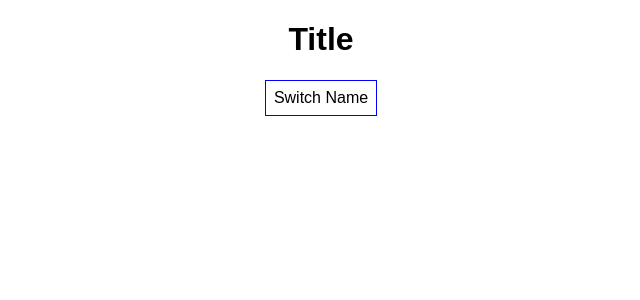
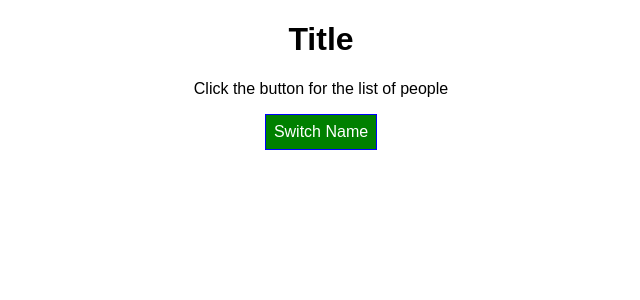
Before and after one commit to walpolsh/react16-redux, a React (Create React App) app in the folder rcg/: page / in a window 1280 px wide. Shown: the top 300 px of the page, without its empty margins (319-959 px from the left). Built offline with nearby package versions, Linux system fonts and the light colour scheme.

Commit message:
Radium styles

```diff
--- a/rcg/package.json
+++ b/rcg/package.json
@@ -3,6 +3,7 @@
   "version": "0.1.0",
   "private": true,
   "dependencies": {
+    "radium": "^0.24.0",
     "react": "^16.3.2",
     "react-dom": "^16.3.2",
     "react-scripts": "1.1.4"
--- a/rcg/src/App.css
+++ b/rcg/src/App.css
@@ -2,27 +2,10 @@
   text-align: center;
 }
 
-.App-logo {
-  animation: App-logo-spin infinite 20s linear;
-  height: 80px;
+.red {
+  color: red;
 }
 
-.App-header {
-  background-color: #222;
-  height: 150px;
-  padding: 20px;
-  color: white;
+.bold {
+  font-weight: bold;
 }
-
-.App-title {
-  font-size: 1.5em;
-}
-
-.App-intro {
-  font-size: large;
-}
-
-@keyframes App-logo-spin {
-  from { transform: rotate(0deg); }
-  to { transform: rotate(360deg); }
-}
--- a/rcg/src/App.js
+++ b/rcg/src/App.js
@@ -1,6 +1,8 @@
 import React, { Component } from 'react';
 import './App.css';
+import Radium, {StyleRadium} from 'radium';
 import Person from './Person/Person'
+import { StyleRoot } from 'radium/lib';
 
 class App extends Component {
   state = {
@@ -44,11 +46,16 @@ class App extends Component {
 
   render() {
     const style = {
-      backgroundColor: 'white',
+      backgroundColor: 'green',
+      color: 'white',
       font: 'inherit',
       border: '1px solid blue',
       padding: '8px',
-      cursor: 'pointer'
+      cursor: 'pointer',
+      ':hover': {
+        backgroundColor: 'lightgreen',
+        color: 'black'
+      }
     };
 
     let persons = null;
@@ -66,16 +73,36 @@ class App extends Component {
           })}
         </div>
       );
+      style.backgroundColor = 'red';
+      style[':hover'] = {
+        backgroundColor: 'lightred',
+        color: 'black'
+      };
     }
 
+    let classes = [];
+
+    if (this.state.persons.length <= 2) {
+      classes.push('red'); //classes = red
+    }
+    if (this.state.persons.length <= 1) {
+      classes.push('bold'); // classes = red, bold
+    }
+
+
     return (
-      <div className="App">
-        <h1>Title</h1>
-        <button onClick={this.togglePersonsHandler} style={style}>Switch Name</button>
-        {persons}
-      </div>
+      <StyleRoot>
+        <div className="App">
+          <h1>Title</h1>
+          <p className={classes.join(' ')}>Click the button for the list of people</p>
+          <button
+          onClick={this.togglePersonsHandler}
+          style={style}>Switch Name</button>
+          {persons}
+        </div>
+      </StyleRoot>
     );
   }
 }
 
-export default App;
+export default Radium(App);
--- a/rcg/src/Person/Person.js
+++ b/rcg/src/Person/Person.js
@@ -1,9 +1,15 @@
 import React from 'react';
+import Radium from 'radium';
 import './Person.css';
 
 const person = (props) => {
+  const style = {
+    '@media (min-width: 500px)': {
+      width: '450px'
+    }
+  };
   return (
-    <div className="Person">
+    <div className="Person" style={style}>
       <p onClick={props.click}>hey hey hey I'm {props.name} and I am {props.age} years old</p>
       <p>{props.children}</p>
       <input type='text' onChange={props.changed} value={props.name}/>
@@ -13,4 +19,4 @@ const person = (props) => {
 
 
 
-export default person;
+export default Radium(person);
```
Also changed, not shown: 1 other file (tests, documents, lock files or other folders).
